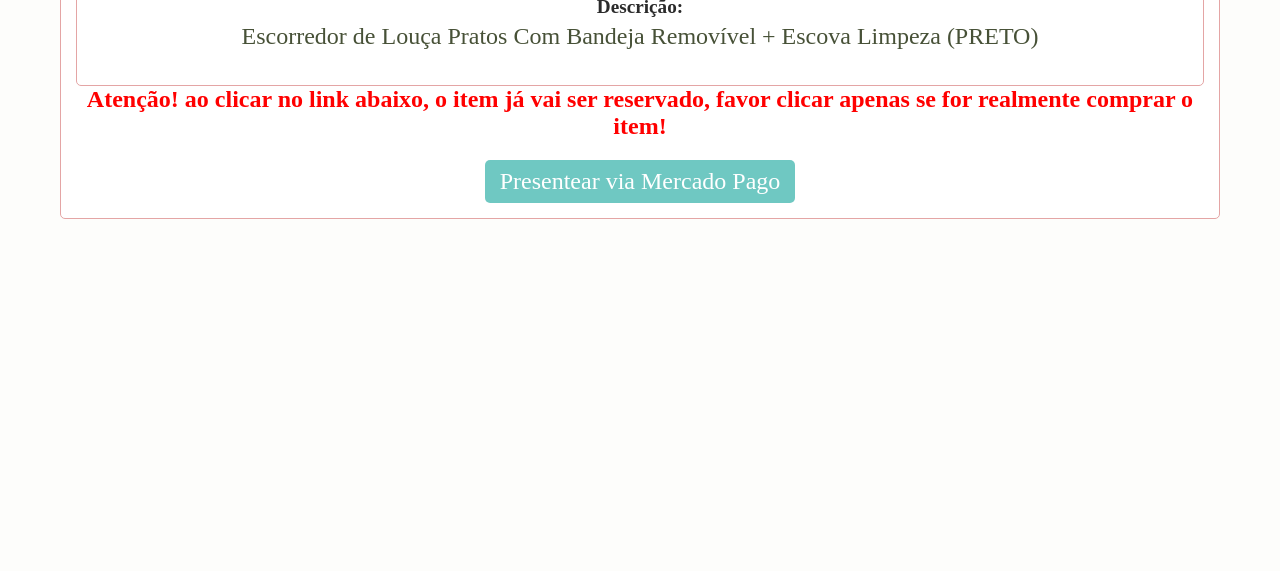
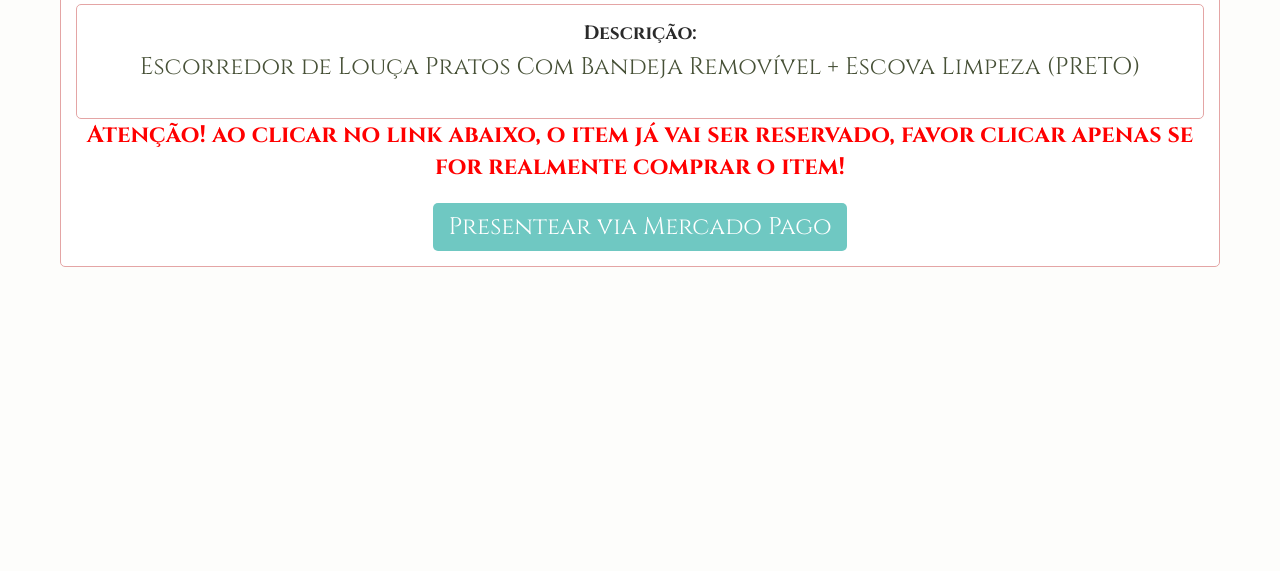
Before and after one commit to laravinicius/chaPanela, a plain HTML site: page itens/escorredor.html in a window 1280 px wide. Shown: the part 229-800 px from the top of the page. Drawn offline with Linux system fonts and the light colour scheme.

Commit message:
update font

```diff
--- a/itens/escorredor.html
+++ b/itens/escorredor.html
@@ -6,9 +6,9 @@
     <meta name="viewport" content="width=device-width, initial-scale=1.0">
     <title>Chá de Panela - Escooredor</title>
     <link rel="stylesheet" href="/chaPanela/styles.css">
-    <link
-        href="https://fonts.googleapis.com/css2?family=Playfair+Display:wght@400;700&family=Lora:wght@400;700&display=swap"
-        rel="stylesheet">
+    <link rel="preconnect" href="https://fonts.googleapis.com">
+    <link rel="preconnect" href="https://fonts.gstatic.com" crossorigin>
+    <link href="https://fonts.googleapis.com/css2?family=Cinzel:wght@400..900&display=swap" rel="stylesheet">
 </head>
 
 <body>
```
Also changed, not shown: itens/jogoPratos1.html (+3 -3 lines).
